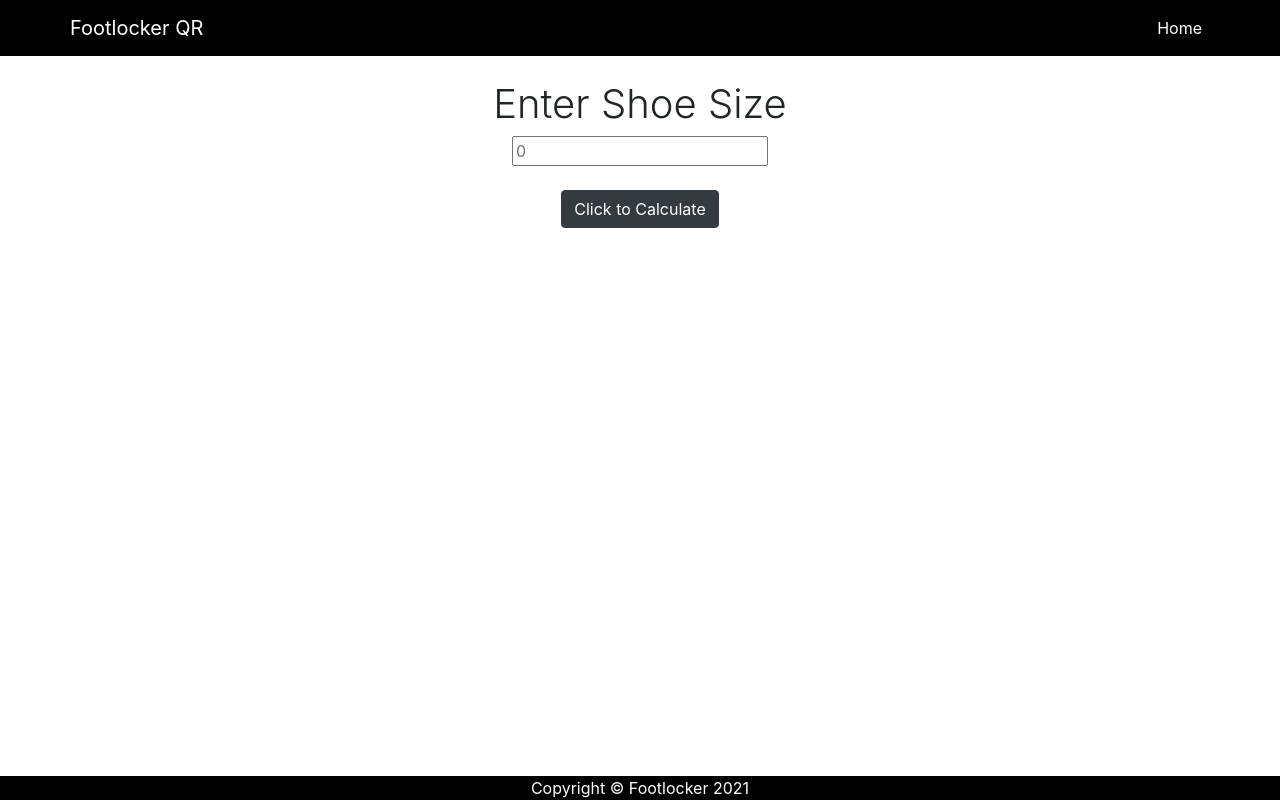
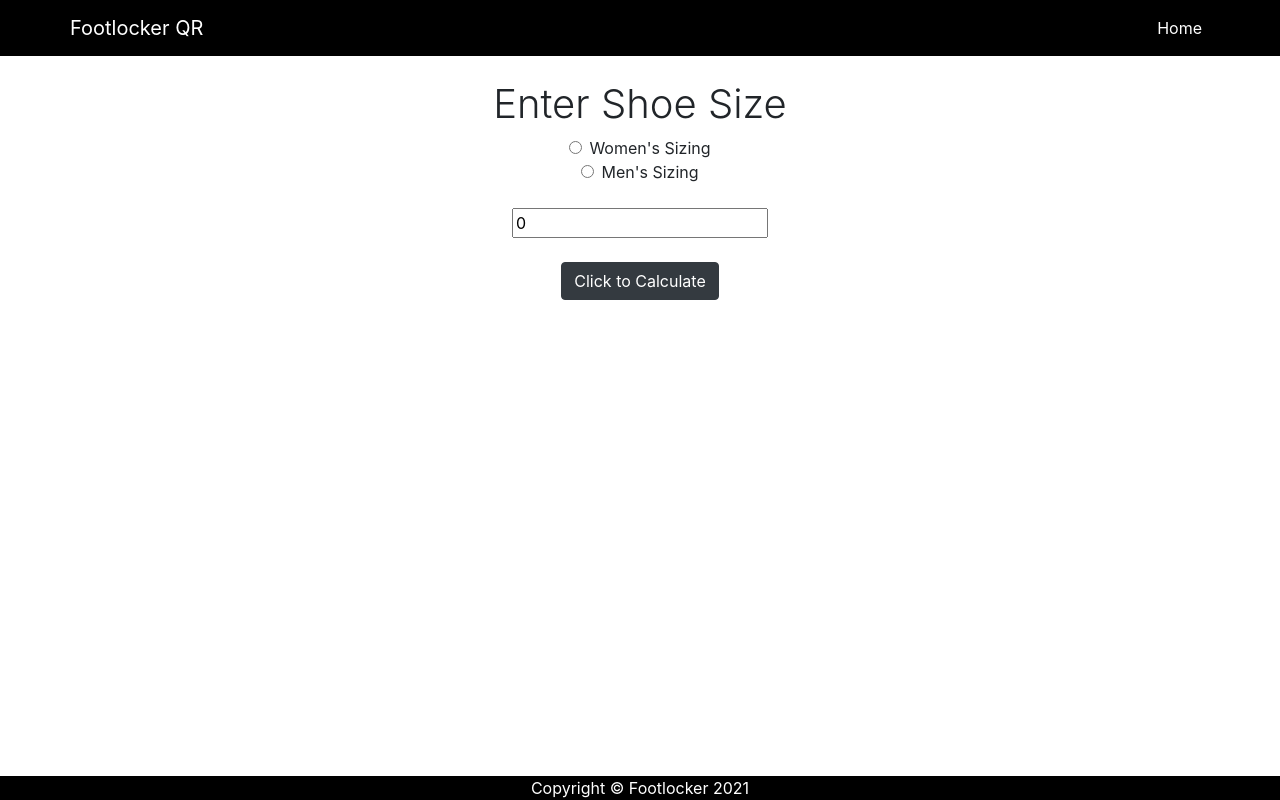
Before and after one commit to andresbotia/footlocker-project, a React (Create React App) app: page / in a window 1280 px wide. Built offline with nearby package versions, Linux system fonts and the light colour scheme.

Commit message:
adding buttons

```diff
--- a/src/components/Home.jsx
+++ b/src/components/Home.jsx
@@ -2,20 +2,85 @@ import React, {useState} from "react";
 
 function Home() {
 
-  const [number1, setNumber1] = useState();
+  const [number1, setNumber1] = useState(0);
+  // const [gender, setGender] = useState();
   const number2 = 1.5;
   const number3 = 2;
   const number4 = 31;
 
+  let gender = "";
+
+  const [total, setTotal] = useState();
+  const [total2, setTotal2] = useState();
+  const [total3, setTotal3] = useState();
+  const [total4, setTotal4] = useState();
 
 
-  const [total, setTotal] = useState(number1 - number2);
-  const [total2, setTotal2] = useState(number1 - number3);
-  const [total3, setTotal3] = useState(number1 + number4);
+
+
+
+  // const [total, setTotal] = useState(number1 - number2);
+  // const [total2, setTotal2] = useState(number1 - number3);
+  // const [total3, setTotal3] = useState(number1 + number4);
+
+  function testin1(){
+    if (document.getElementById('checkbox2').checked){
+      document.getElementById('checkbox2').checked = false;
+    }
+    // var value = document.getElementsByTagName('checkbox');
+    if (document.getElementById('checkbox').checked){
+      console.log("checked")
+      gender = "Women";
+    } else {
+      console.log("not checked")
+      gender = ""
+    }
+    console.log(gender);
+  }
+   function testin2(){
+    if (document.getElementById('checkbox').checked){
+      document.getElementById('checkbox').checked = false;
+    }
+    // var value = document.getElementsByTagName('checkbox');
+    if (document.getElementById('checkbox2').checked){
+      console.log("checked")
+
+      gender = "Men";
+
+    } else {
+      console.log("not checked")
+      gender = "";
+    }
+    console.log(gender);
+  }
   function calculateTotal() {
-    setTotal(number1 - number2);
-    setTotal2(number1 - number3);
-    setTotal3(number1 + number4);
+    if (document.getElementById('checkbox2').checked){
+      console.log("checked")
+
+      gender = "Men";
+    }
+
+    if (document.getElementById('checkbox').checked){
+      console.log("checked")
+      gender = "Women";
+    }
+    if(gender === "Men"){
+      console.log("calculating men sizing")
+      setTotal("Sizing not available");
+      setTotal2(number1 - 1);
+      setTotal3(number1 + number4);
+      setTotal4("Sizing not available");
+    }
+    if(gender === "Women"){
+      console.log("calculating women sizing")
+      setTotal(number1 - number2);
+      setTotal2(number1 - number3);
+      setTotal3(number1 + number4);
+      setTotal4(number1 - number2 + "Y");
+    }
+    // setTotal(number1 - number2);
+    // setTotal2(number1 - number3);
+    // setTotal3(number1 + number4);
   }
 
 
@@ -27,14 +92,6 @@ function Home() {
   const [show,setShow] = React.useState()
 
 
-  // let result = document.querySelector('h2')
-  // selection.addEventListener('change',()=>{
-  //   result.innerText = selection.options[selection.selectedIndex].text;
-  // })
-  let e = document.querySelector("select")
-
-
-console.log("E E E E",e);
 
   return (
     <div className="home">
@@ -43,10 +100,17 @@ console.log("E E E E",e);
           <br></br>
         <h1 class="font-weight-light">Enter Shoe Size</h1>
 
-        {/* <select id="select">
-          <option value="men">Men's size</option>
-          <option value="women">Women's size</option>
-        </select> */}
+
+          <div class="form-check form-switch">
+            <input class="form-check-input" type="radio" id="checkbox" name="checkbox" onClick={testin1} ></input>
+            <label class="form-check-label" for="checkbox">Women's Sizing</label>
+          </div>
+          <div class="form-check form-switch">
+            <input class="form-check-input" type="radio" id="checkbox2" name="checkbox2" onClick={testin2}></input>
+            <label class="form-check-label" for="checkbox2">Men's Sizing</label>
+          </div>
+
+          <br></br>
           <input
             type="number"
             value={number1}
@@ -57,11 +121,7 @@ console.log("E E E E",e);
 
           <div>
             <br></br>
-          {/* <button onClick={calculateTotal}>Click to Calculate</button> */}
-          {/* {
-            show?<h1>Hello testing</h1>:null
-          } */}
-          {/* <button onClick={()=>setShow(!show)}>toggle test</button> */}
+
           <button type="button" class="btn btn-dark"onClick={()=>switchState()}>Click to Calculate</button>
 
           </div>
@@ -70,8 +130,6 @@ console.log("E E E E",e);
           {show?
           <div>
             <h1 class="font-weight-light">You can also shop in these sizes:</h1>
-            {/* <h5>Kids sizes end 7.5 and men sizes start at 7.5</h5> */}
-
               <table >
                 <tr>
                   <th>Men :</th>
@@ -80,7 +138,7 @@ console.log("E E E E",e);
                 </tr>
                 <tr>
                   <th>Kids :</th>
-                  <th>{total}Y</th>
+                  <th>{total4}</th>
 
                 </tr>
                 <tr>
@@ -95,12 +153,6 @@ console.log("E E E E",e);
                 </tr>
               </table>
 
-              {/* <p><a href={link}><button class="btn btn-dark">Show in Men's sizes</button></a></p> */}
-
-
-              {/* <p><a href="https://www.footlocker.com/search?query=womens+shoes%3Arelevance%3Agender%3A200001%3AproductType%3A200005%3Asize%3A08.5"><button class="btn btn-dark">Show in Men's sizes</button></a></p>
-               */}
-              {/* <p><a href="https://www.footlocker.com/search?query=womens+shoes%3Arelevance%3Agender%3A200001%3AproductType%3A200005%3Asize%3A08.5">SHop your womens size</a></p> */}
             </div>:null
 
 
@@ -108,21 +160,6 @@ console.log("E E E E",e);
           }
         </div>
       </div>
-      {/* <div align='center'>
-
-
-          <br></br>
-        <select id="inputType">
-          <option value="meter">Meter</option>
-          <option value="kilometer">kilometer</option>
-          <option value="centimeter">centimeter</option>
-        </select>
-        <select id="resultType">
-          <option value="meter">Meter</option>
-          <option value="kilometer">kilometer</option>
-          <option value="centimeter">centimeter</option>
-        </select>
-      </div> */}
     </div>
   );
 }
```
